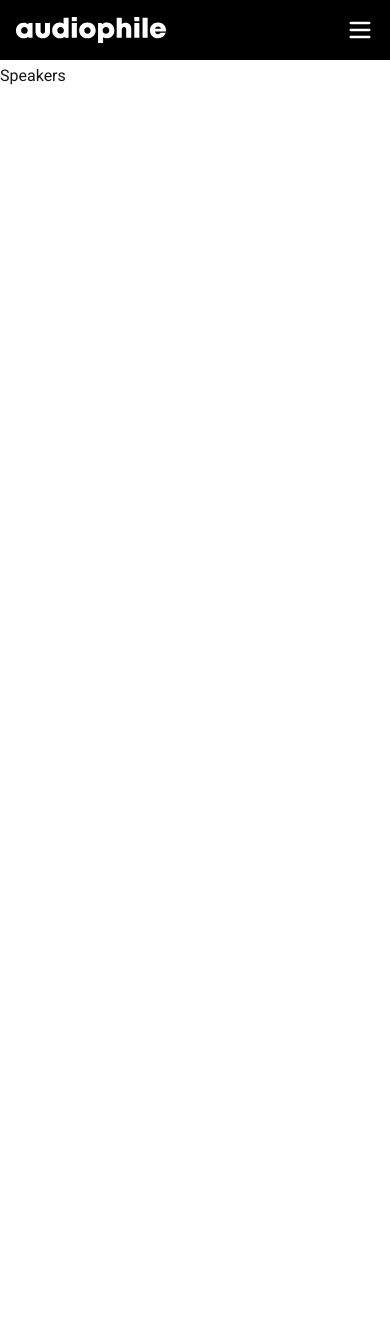
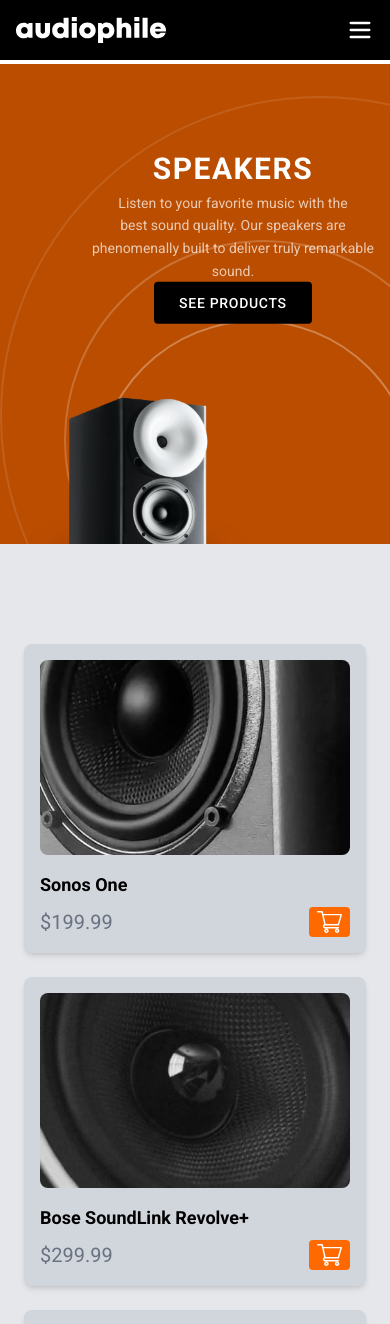
Before and after one commit to HerbertNtim/audiophile, a Next.js app: page /speakers in a window 390 px wide. Shown: the top 1324 px of the page. Before the commit the page ends 844 px from the top, so only its background shows below. Built offline with nearby package versions, Linux system fonts and the light colour scheme.

Commit message:
earphones

```diff
--- a/src/app/earphones/page.jsx
+++ b/src/app/earphones/page.jsx
@@ -1,9 +1,85 @@
-import React from 'react'
+import { earphones } from "@/constants";
+import Image from "next/image";
+import Link from "next/link";
 
 const Earphones = () => {
   return (
-    <div>Earphones</div>
-  )
-}
+    <div className="w-full h-full">
+      <div className="relative min-h-[250px] md:min-h-[350px] lg:h-[450px] w-full overflow-hidden">
+        {/* Background image */}
+        <Image
+          src="/images/image-earphones-yx1.jpg"
+          alt="hero image"
+          fill
+          className="object-cover z-0"
+          priority
+        />
 
-export default Earphones
+        {/* Overlay */}
+        <div className="absolute inset-0 bg-black/60 z-10" />
+
+        {/* Text content */}
+        <div className="relative z-20 flex items-center justify-center md:justify-start h-full px-6 md:px-16 pb-20">
+          <div className="w-full md:text-left pt-20 2xl:pt-84">
+            <h4 className="text-sm md:text-lg font-light text-gray-500 tracking-[0.9em] mb-2">
+              EARPHONES
+            </h4>
+            <h1 className="text-4xl sm:text-7xl md:text-6xl 2xl:text-9xl font-bold uppercase leading-tight">
+              quality <br /> earphones
+            </h1>
+            <p className="text-sm sm:text-lg  text-gray-400 my-1 sm:my-6 mb-12">
+              Hear your favorite music with the <br />
+              best sound quality. Our earphones are <br /> designed to deliver
+              good sounds.
+            </p>
+            <Link
+              href={"#earphones"}
+              className="sm:mt-8 bg-orange-500 text-white sm:px-8 sm:py-4 px-6 py-3 rounded hover:bg-orange-700 transition cursor-pointer uppercase font-semibold tracking-wider"
+            >
+              See Product
+            </Link>
+          </div>
+        </div>
+      </div>
+
+      <div
+        className="bg-gray-200 pt-25 pb-10 flex flex-col items-center"
+        id="earphones"
+      >
+        <div className="grid grid-cols-1 sm:grid-cols-2 md:grid-cols-3 lg:grid-cols-4 gap-6 px-6 md:px-16">
+          {earphones.map((earphone) => (
+            <div
+              key={earphone.id}
+              className="bg-gray-300 p-4 rounded-lg shadow-md"
+            >
+              <Image
+                src={earphone.image}
+                alt={`Headphone ${earphone.id}`}
+                width={300}
+                height={300}
+                className="w-full h-auto rounded-lg mb-4"
+              />
+              <h3 className="text-lg font-semibold text-black">
+                {earphone.name}
+              </h3>
+              <div className="flex items-center justify-between mt-2">
+                <p className="text-gray-500 text-xl">${earphone.price}</p>
+                <button className="bg-orange-500 px-2 py-1 rounded hover:bg-orange-700 transition cursor-pointer">
+                  <Image
+                    src={"/icons/icon-cart.svg"}
+                    alt="cart"
+                    width={25}
+                    height={25}
+                    className="object-cover"
+                  />
+                </button>
+              </div>
+            </div>
+          ))}
+        </div>
+      </div>
+    </div>
+  );
+};
+
+export default Earphones;
--- a/src/app/layout.js
+++ b/src/app/layout.js
@@ -20,10 +20,8 @@
   return (
     <html lang="en" webcrx="">
       <body className={`${roboto.className} antialiased`}>
-        <div className="min-h-screen flex flex-col">
           <Navbar />
-          <main className="flex-1 pt-16 md:pt-20">{children}</main>
-        </div>
+          <main className="pt-16 md:pt-20">{children}</main>
       </body>
     </html>
   );
--- a/src/app/speakers/page.jsx
+++ b/src/app/speakers/page.jsx
@@ -1,9 +1,91 @@
-import React from 'react'
+import SpeakerCard from "@/components/SpeakerCard";
+import { speakers } from "@/constants";
+import Image from "next/image";
+import Link from "next/link";
+import React from "react";
 
 const Speakers = () => {
   return (
-    <div>Speakers</div>
-  )
-}
+    <div>
+      <div className="relative w-full h-120 bg-amber-700 overflow-hidden">
+        {/* Ripple Background */}
+        <div className="absolute -bottom-[20%] left-[6rem] w-[20rem] h-[20rem] rounded-full border-2 border-white opacity-30 z-0" />
+        <div className="absolute -bottom-[20%] left-[4rem] w-[25rem] h-[25rem] rounded-full border-2 border-white opacity-20 z-0" />
+        <div className="absolute -bottom-[40%] left-[0rem] w-[40rem] h-[40rem] rounded-full border-2 border-white opacity-10 z-0" />
 
-export default Speakers
+        <div className="relative w-full h-full flex flex-col sm:flex-row items-center justify-between px-8 py-3">
+          {/* Speaker Image */}
+          <div className="absolute bottom-0 left-0 sm:translate-y-40 translate-y-25 z-10">
+            <Image
+              src="/images/image-category-thumbnail-speakers.png"
+              alt="speaker"
+              width={500}
+              height={500}
+              className="object-contain w-[70vw] sm:w-[300px] md:w-[400px] lg:w-[500px]"
+            />
+          </div>
+
+          {/* Text Content */}
+          <div className="absolute flex-1 sm:top-[55%] top-[35%] right-4 sm:right-16 transform -translate-y-1/2 z-20 text-white max-w-xl">
+            <div className="text-center sm:text-left">
+              <h2 className="text-3xl sm:text-4xl md:text-5xl lg:text-6xl font-bold uppercase leading-tight tracking-wider mb-1">
+                Speakers
+              </h2>
+              <p className="text-white/70 text-sm lg:text-base leading-relaxed mb-2 lg:mb-8">
+                Listen to your favorite music with the <br />
+                best sound quality. Our speakers are <br /> phenomenally built
+                to deliver truly remarkable <br /> sound.
+              </p>
+              <Link
+                href="#speakers"
+                className="px-6 py-3 bg-black text-white rounded hover:bg-gray-800 transition text-sm lg:text-base font-medium uppercase tracking-wider border border-transparent hover:border-gray-600"
+              >
+                See Products
+              </Link>
+            </div>
+          </div>
+        </div>
+      </div>
+
+      {/* Speaker Cards Section */}
+      <div
+        className="bg-gray-200 pt-25 pb-10 flex flex-col items-center"
+        id="speakers"
+      >
+        <div className="grid grid-cols-1 sm:grid-cols-2 md:grid-cols-3 lg:grid-cols-4 gap-6 px-6 md:px-16">
+          {speakers.map((speaker) => (
+            <div
+              key={speaker.id}
+              className="bg-gray-300 p-4 rounded-lg shadow-md"
+            >
+              <Image
+                src={speaker.image}
+                alt={`Headphone ${speaker.id}`}
+                width={300}
+                height={300}
+                className="w-full h-auto rounded-lg mb-4"
+              />
+              <h3 className="text-lg font-semibold text-black">
+                {speaker.name}
+              </h3>
+              <div className="flex items-center justify-between mt-2">
+                <p className="text-gray-500 text-xl">${speaker.price}</p>
+                <button className="bg-orange-500 px-2 py-1 rounded hover:bg-orange-700 transition cursor-pointer">
+                  <Image
+                    src={"/icons/icon-cart.svg"}
+                    alt="cart"
+                    width={25}
+                    height={25}
+                    className="object-cover"
+                  />
+                </button>
+              </div>
+            </div>
+          ))}
+        </div>
+      </div>
+    </div>
+  );
+};
+
+export default Speakers;
--- a/src/constants/index.js
+++ b/src/constants/index.js
@@ -79,7 +79,7 @@
   },
 ]
 
-const speakers = [
+export const speakers = [
   {
     id: '1',
     name: 'Sonos One',
@@ -124,7 +124,7 @@
   },
 ]
 
-const earphones = [
+export const earphones = [
   {
     id: '1',
     name: 'Apple AirPods Pro',
@@ -149,10 +149,4 @@
     price: 199.99,
     image: '/images/earphones/image-gallery-3.jpg',
   },
-  {
-    id: '5',
-    name: 'Samsung Galaxy Buds Pro',
-    price: 199.99,
-    image: '/images/earphones/image-product.jpg',
-  },
 ]
```
